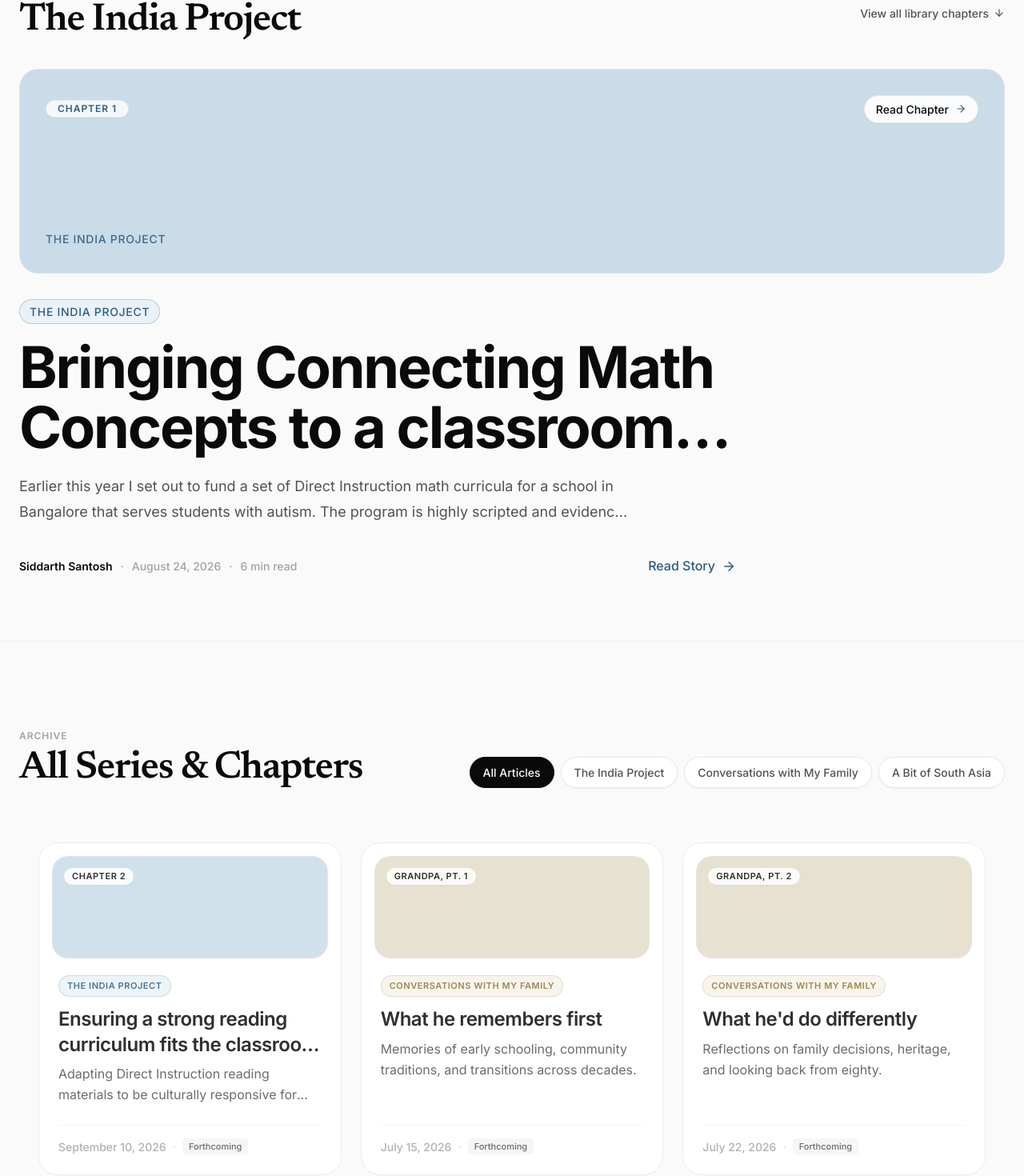
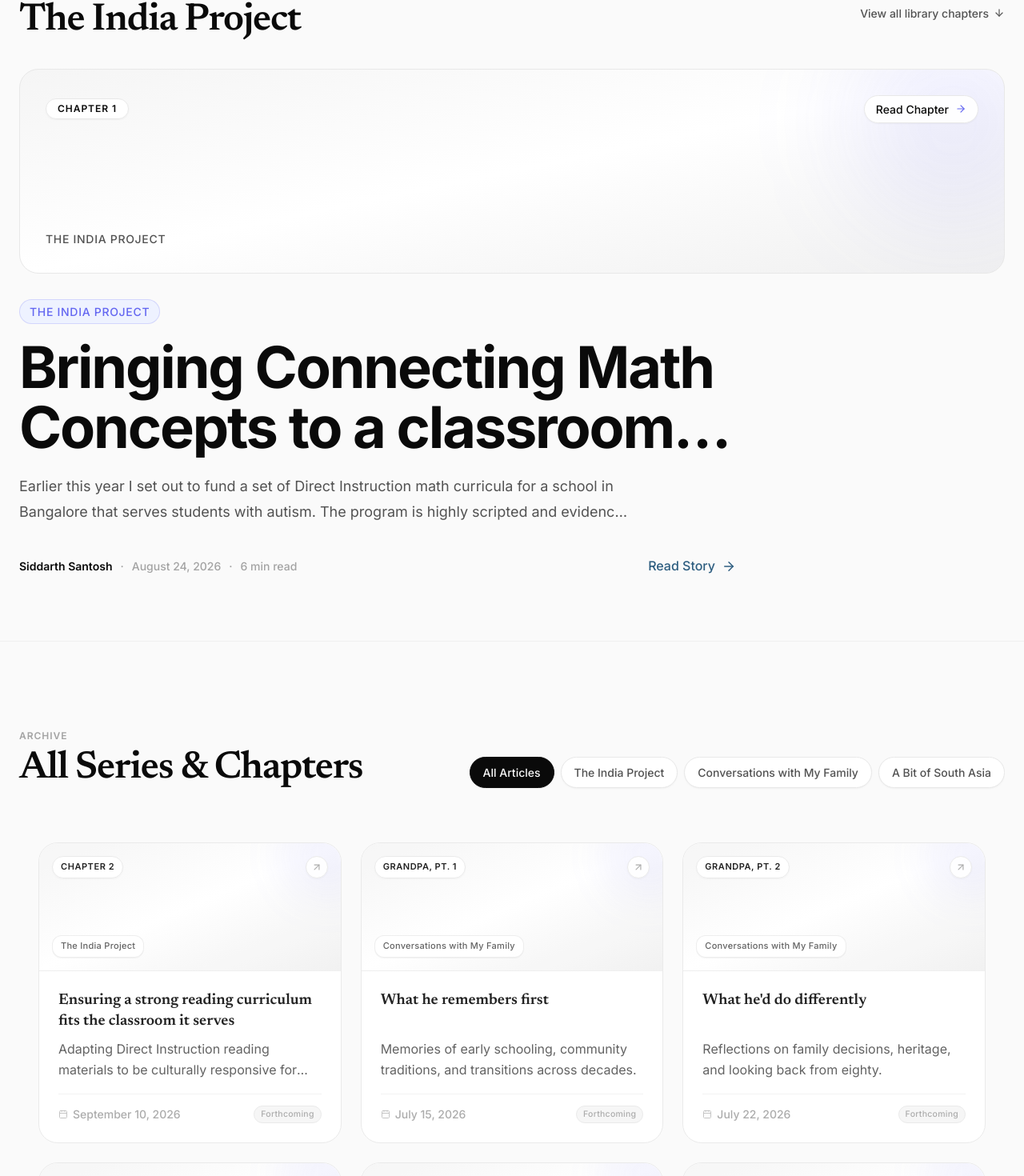
Before and after one commit to Dhyanesh2603/blog_v2, a React (Vite) app: page / in a window 1280 px wide. Shown: the part 879-2349 px from the top of the page at 80% size. Built offline with nearby package versions, Linux system fonts and the light colour scheme.

Commit message:
Enhance: Uniform card sizing, theme-aligned covers, faster 1.2x scroll speed, instant scroll progress bar

```diff
--- a/src/components/article/RelatedPosts.jsx
+++ b/src/components/article/RelatedPosts.jsx
@@ -19,7 +19,7 @@ export function RelatedPosts({ posts }) {
               transition: { staggerChildren: 0.1 }
             }
           }}
-          className="grid grid-cols-1 md:grid-cols-2 lg:grid-cols-3 gap-6"
+          className="grid grid-cols-1 md:grid-cols-2 lg:grid-cols-3 gap-6 items-stretch"
         >
           {posts.map((post) => (
             <motion.div
@@ -28,8 +28,9 @@ export function RelatedPosts({ posts }) {
                 hidden: { opacity: 0, y: 20 },
                 visible: { opacity: 1, y: 0, transition: { duration: 0.5, ease: "easeOut" } }
               }}
+              className="h-full flex flex-col"
             >
-              <ArticleCard post={post} />
+              <ArticleCard post={post} className="h-full flex-1" />
             </motion.div>
           ))}
         </motion.div>
--- a/src/components/blog/ArticleCard.jsx
+++ b/src/components/blog/ArticleCard.jsx
@@ -1,94 +1,89 @@
 import React from 'react';
 import { Link } from 'react-router';
-import { ArrowUpRight } from 'lucide-react';
+import { ArrowUpRight, BookOpen, Clock, Calendar } from 'lucide-react';
 import { formatDate, cn } from '../../lib/utils';
-
-const seriesStyles = {
-  'india-project': {
-    block: 'bg-[var(--color-series-blue-block)]',
-    accent: 'text-[var(--color-series-blue)]',
-    badgeBg: 'bg-[var(--color-series-blue-soft)]',
-    badgeBorder: 'border-[var(--color-series-blue)]/20',
-  },
-  'family': {
-    block: 'bg-[var(--color-series-tan-block)]',
-    accent: 'text-[var(--color-series-tan)]',
-    badgeBg: 'bg-[var(--color-series-tan-soft)]',
-    badgeBorder: 'border-[var(--color-series-tan)]/20',
-  },
-  'culture': {
-    block: 'bg-[var(--color-series-terra-block)]',
-    accent: 'text-[var(--color-series-terra)]',
-    badgeBg: 'bg-[var(--color-series-terra-soft)]',
-    badgeBorder: 'border-[var(--color-series-terra)]/20',
-  },
-};
 
 export default function ArticleCard({ post, className }) {
   if (!post) return null;
   const isForthcoming = post.status === 'forthcoming';
-  const series = seriesStyles[post.category] || seriesStyles['india-project'];
 
   return (
     <Link
       to={`/blog/${post.slug}`}
       className={cn(
-        "group relative flex flex-col bg-[var(--color-surface)] border border-[var(--color-border)] rounded-2xl overflow-hidden transition-all duration-300 ease-out hover:-translate-y-1 hover:shadow-card-hover hover:border-[var(--color-border-hover)]",
-        isForthcoming && "opacity-85",
+        "group relative flex flex-col h-full bg-[var(--color-surface)] border border-[var(--color-border)] rounded-2xl overflow-hidden transition-all duration-300 ease-out hover:-translate-y-1 hover:shadow-card-hover hover:border-[var(--color-border-hover)]",
+        isForthcoming && "opacity-90",
         className
       )}
     >
-      {/* Permanent Solid Color Block Thumbnail (No photos on cards, permanent v2 spec) */}
-      <div className="p-4 pb-0 relative">
+      {/* ── Theme-Aligned Cover Banner (Consistent & Premium, No Loud/Random Colors) ── */}
+      <div className="relative w-full h-36 sm:h-40 bg-gradient-to-br from-[var(--color-elevated)] via-[var(--color-surface)] to-[var(--color-subtle)] border-b border-[var(--color-border)]/70 p-4 flex flex-col justify-between overflow-hidden">
+        {/* Subtle Ambient Theme Glow */}
         <div
-          className={cn(
-            "w-full h-28 sm:h-32 rounded-xl transition-transform duration-500 ease-out group-hover:scale-[1.015] border border-[var(--color-border)]/40 flex items-start justify-between p-3.5",
-            series.block
-          )}
-        >
+          className="absolute -top-10 -right-10 w-28 h-28 bg-[var(--color-accent)]/8 rounded-full blur-xl group-hover:scale-125 group-hover:bg-[var(--color-accent)]/15 transition-all duration-500 pointer-events-none"
+          aria-hidden="true"
+        />
+
+        {/* Top Bar: Chapter Pill (if available) + Hover Arrow */}
+        <div className="relative z-10 flex items-center justify-between w-full">
           {post.chapter ? (
-            <span className="text-[11px] font-semibold uppercase tracking-wider px-2.5 py-0.5 rounded-full bg-[var(--color-surface)]/85 backdrop-blur text-[var(--color-primary)] shadow-xs">
+            <span className="inline-flex items-center text-[11px] font-semibold uppercase tracking-wider px-2.5 py-1 rounded-full bg-[var(--color-surface)]/90 backdrop-blur-md text-[var(--color-primary)] border border-[var(--color-border)] shadow-xs">
               {post.chapter}
             </span>
-          ) : <span />}
+          ) : (
+            <span className="inline-flex items-center gap-1.5 text-[11px] font-medium text-[var(--color-muted)]">
+              <BookOpen size={12} className="text-[var(--color-accent)]" />
+              <span>Field Note</span>
+            </span>
+          )}
 
-          <div className="w-7 h-7 rounded-full bg-[var(--color-surface)]/85 backdrop-blur flex items-center justify-center opacity-0 group-hover:opacity-100 transition-all duration-300 translate-y-1 group-hover:translate-y-0 shadow-xs">
-            <ArrowUpRight size={14} className={series.accent} />
-          </div>
+          <div className="w-7 h-7 rounded-full bg-[var(--color-surface)]/90 backdrop-blur-md border border-[var(--color-border)] flex items-center justify-center text-[var(--color-muted)] group-hover:text-[var(--color-primary)] group-hover:border-[var(--color-border-hover)] transition-all duration-300 group-hover:scale-110 shadow-xs">
+            <ArrowUpRight size={14} className="transition-transform duration-300 group-hover:translate-x-0.5 group-hover:-translate-y-0.5" />
           </div>
         </div>
 
-      <div className="p-6 pt-5 flex flex-col flex-grow">
-        <div className="mb-3">
-          <span
-            className={cn(
-              "inline-block px-2.5 py-1 rounded-full border text-[11px] font-semibold uppercase tracking-wider",
-              series.accent,
-              series.badgeBg,
-              series.badgeBorder
-            )}
-          >
+        {/* Bottom Bar: Clean Category Badge Aligned with Theme */}
+        <div className="relative z-10">
+          <span className="inline-flex items-center text-[11px] font-medium tracking-wide px-2.5 py-1 rounded-md bg-[var(--color-surface)]/85 backdrop-blur-md text-[var(--color-secondary)] group-hover:text-[var(--color-primary)] border border-[var(--color-border)]/80 transition-colors shadow-2xs">
             {post.categoryLabel || post.category}
           </span>
         </div>
+      </div>
 
-        <h3 className="text-heading-2 text-[var(--color-primary)] mb-2 line-clamp-2 transition-colors duration-200 group-hover:text-[var(--color-primary)]">
+      {/* ── Card Body (Guaranteed Uniform Sizing Across All Cards) ── */}
+      <div className="p-5 sm:p-6 flex flex-col flex-1 justify-between">
+        <div>
+          {/* Uniform Title Height: fixed 3.25rem space for perfect alignment */}
+          <div className="min-h-[3.25rem] flex items-start mb-2">
+            <h3 className="text-[17px] sm:text-[19px] font-semibold font-serif text-[var(--color-primary)] leading-snug line-clamp-2 transition-colors duration-200 group-hover:text-[var(--color-accent)]">
               {post.title}
             </h3>
+          </div>
 
-        <p className="text-body-sm text-[var(--color-secondary)] line-clamp-2 mb-6 flex-grow">
+          {/* Uniform Excerpt Height: fixed 2.75rem space for perfect alignment */}
+          <div className="min-h-[2.75rem] flex items-start mb-4">
+            <p className="text-body-sm text-[var(--color-secondary)] line-clamp-2 leading-relaxed text-xs sm:text-[13px]">
               {post.excerpt}
             </p>
+          </div>
+        </div>
 
-        <div className="flex items-center text-caption text-[var(--color-muted)] gap-2 mt-auto pt-4 border-t border-[var(--color-border)]/50">
+        {/* Footer Meta Row: Pinned to bottom */}
+        <div className="pt-3.5 mt-auto border-t border-[var(--color-border)]/60 flex items-center justify-between text-caption text-[var(--color-muted)]">
+          <div className="flex items-center gap-1.5">
+            <Calendar size={12} className="opacity-70" />
             <span>{formatDate(post.date)}</span>
-          <span className="opacity-50">·</span>
+          </div>
+
           {isForthcoming ? (
-            <span className="bg-[var(--color-elevated)] px-2 py-0.5 rounded text-[var(--color-secondary)] text-[11px] font-medium">
+            <span className="inline-flex items-center px-2 py-0.5 rounded-full bg-[var(--color-elevated)] border border-[var(--color-border)] text-[var(--color-muted)] text-[10.5px] font-medium tracking-wide">
               Forthcoming
             </span>
           ) : (
+            <div className="flex items-center gap-1.5">
+              <Clock size={12} className="opacity-70" />
               <span>{post.readTime || '5 min read'}</span>
+            </div>
           )}
         </div>
       </div>
--- a/src/components/blog/BentoGrid.jsx
+++ b/src/components/blog/BentoGrid.jsx
@@ -7,7 +7,7 @@ export default function BentoGrid({ posts }) {
 
   return (
     <div className="max-w-7xl mx-auto px-6 py-6">
-      <div className="grid grid-cols-1 md:grid-cols-2 lg:grid-cols-3 gap-6">
+      <div className="grid grid-cols-1 md:grid-cols-2 lg:grid-cols-3 gap-6 items-stretch">
         {posts.map((post, index) => {
           // Alternating side animation:
           // index % 2 === 0 slides in from left (-60px)
@@ -26,11 +26,11 @@ export default function BentoGrid({ posts }) {
                 delay: (index % 3) * 0.08,
                 ease: [0.22, 1, 0.36, 1]
               }}
-              className="h-full"
+              className="h-full flex flex-col"
             >
               <ArticleCard
                 post={post}
-                className="h-full"
+                className="h-full flex-1"
               />
             </motion.div>
           );
--- a/src/components/blog/HeroArticle.jsx
+++ b/src/components/blog/HeroArticle.jsx
@@ -19,23 +19,29 @@ export default function HeroArticle({ post }) {
       className="max-w-7xl mx-auto px-6"
     >
       <Link to={`/blog/${post.slug}`} className="group block">
-        {/* Permanent Solid Color Block Header (Zero photos on homepage as per v2 spec) */}
-        <div className="w-full h-44 sm:h-56 md:h-64 rounded-2xl bg-[var(--color-series-blue-block)] mb-8 transition-transform duration-500 ease-out group-hover:scale-[1.008] border border-[var(--color-border)]/60 relative overflow-hidden flex flex-col justify-between p-6 sm:p-8">
-          <div className="flex items-center justify-between">
-            <span className="text-overline text-[var(--color-series-blue)] font-bold tracking-widest bg-[var(--color-surface)]/80 backdrop-blur-md px-3.5 py-1 rounded-full border border-[var(--color-border)] shadow-xs">
+        {/* Theme-Aligned Cover Header (Consistent with modern editorial theme) */}
+        <div className="w-full h-44 sm:h-56 md:h-64 rounded-2xl bg-gradient-to-br from-[var(--color-elevated)] via-[var(--color-surface)] to-[var(--color-subtle)] mb-8 transition-transform duration-500 ease-out group-hover:scale-[1.008] border border-[var(--color-border)] relative overflow-hidden flex flex-col justify-between p-6 sm:p-8">
+          {/* Subtle Ambient Theme Glow */}
+          <div
+            className="absolute -top-16 -right-16 w-64 h-64 bg-[var(--color-accent)]/10 rounded-full blur-3xl group-hover:bg-[var(--color-accent)]/18 transition-all duration-700 pointer-events-none"
+            aria-hidden="true"
+          />
+
+          <div className="relative z-10 flex items-center justify-between">
+            <span className="text-overline text-[var(--color-primary)] font-bold tracking-widest bg-[var(--color-surface)]/90 backdrop-blur-md px-3.5 py-1.5 rounded-full border border-[var(--color-border)] shadow-xs">
               {post.chapter || 'Chapter 1'}
             </span>
-            <div className="hidden sm:flex items-center gap-2 px-3.5 py-1.5 rounded-full bg-[var(--color-surface)]/90 backdrop-blur text-caption text-[var(--color-primary)] font-medium border border-[var(--color-border)] shadow-xs transition-transform duration-300 group-hover:translate-x-1">
+            <div className="hidden sm:flex items-center gap-2 px-3.5 py-1.5 rounded-full bg-[var(--color-surface)]/90 backdrop-blur text-caption text-[var(--color-primary)] font-medium border border-[var(--color-border)] shadow-xs transition-all duration-300 group-hover:translate-x-1 group-hover:border-[var(--color-border-hover)]">
               <span>Read Chapter</span>
-              <ArrowRight size={14} className="text-[var(--color-series-blue)]" />
+              <ArrowRight size={14} className="text-[var(--color-accent)]" />
             </div>
           </div>
 
-          <div className="flex items-baseline justify-between">
-            <p className="text-caption font-semibold uppercase tracking-wider text-[var(--color-series-blue)] opacity-90">
+          <div className="relative z-10 flex items-baseline justify-between">
+            <p className="text-caption font-semibold uppercase tracking-wider text-[var(--color-secondary)] group-hover:text-[var(--color-primary)] transition-colors">
               {post.categoryLabel || 'The India Project'}
             </p>
-            <span className="text-caption text-[var(--color-secondary)] font-medium sm:hidden">
+            <span className="text-caption text-[var(--color-muted)] font-medium sm:hidden">
               {post.readTime || '6 min read'}
             </span>
           </div>
@@ -43,12 +49,12 @@ export default function HeroArticle({ post }) {
 
         <div className="max-w-4xl">
           <div className="mb-4">
-            <span className="inline-block px-3 py-1 rounded-full border border-[var(--color-series-blue)]/25 text-caption text-[var(--color-series-blue)] bg-[var(--color-series-blue-soft)] font-medium uppercase tracking-wider">
+            <span className="inline-block px-3 py-1 rounded-full border border-[var(--color-accent)]/20 text-caption text-[var(--color-accent)] bg-[var(--color-accent-soft)] font-medium uppercase tracking-wider">
               {post.categoryLabel || post.category}
             </span>
           </div>
 
-          <h1 className="text-display text-[var(--color-primary)] mb-5 line-clamp-2 transition-colors duration-200 group-hover:text-[var(--color-series-blue)]">
+          <h1 className="text-display text-[var(--color-primary)] mb-5 line-clamp-2 transition-colors duration-200 group-hover:text-[var(--color-accent)]">
             {post.title}
           </h1>
 
--- a/src/pages/Blog.jsx
+++ b/src/pages/Blog.jsx
@@ -42,7 +42,7 @@ export default function Blog() {
         </motion.div>
 
         {/* Post Grid with Side-Sliding Cards */}
-        <div className="grid grid-cols-1 md:grid-cols-2 lg:grid-cols-3 gap-6">
+        <div className="grid grid-cols-1 md:grid-cols-2 lg:grid-cols-3 gap-6 items-stretch">
           {filteredPosts.map((post, i) => {
             const fromLeft = i % 2 === 0;
             return (
@@ -55,8 +55,9 @@ export default function Blog() {
                   delay: (i % 3) * 0.08,
                   ease: [0.22, 1, 0.36, 1]
                 }}
+                className="h-full flex flex-col"
               >
-                <ArticleCard post={post} />
+                <ArticleCard post={post} className="h-full flex-1" />
               </motion.div>
             );
           })}
```
Also changed, not shown: src/components/layout/Layout.jsx (+9 -4 lines), src/components/ui/ScrollProgress.jsx (+5 -3 lines), src/hooks/useScrollProgress.js (+30 -18 lines), src/pages/Home.jsx (+7 -7 lines). Lines whose indentation alone changed are shown as unchanged.
